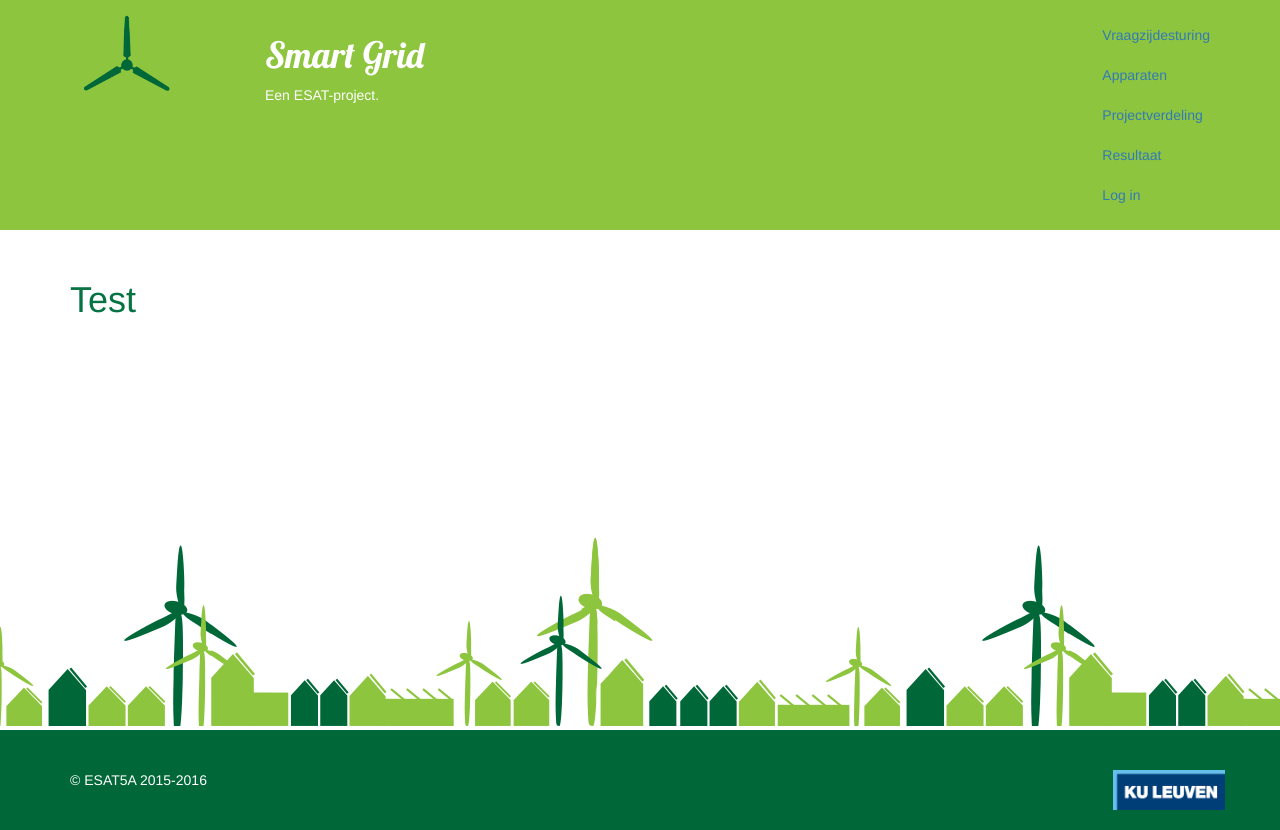
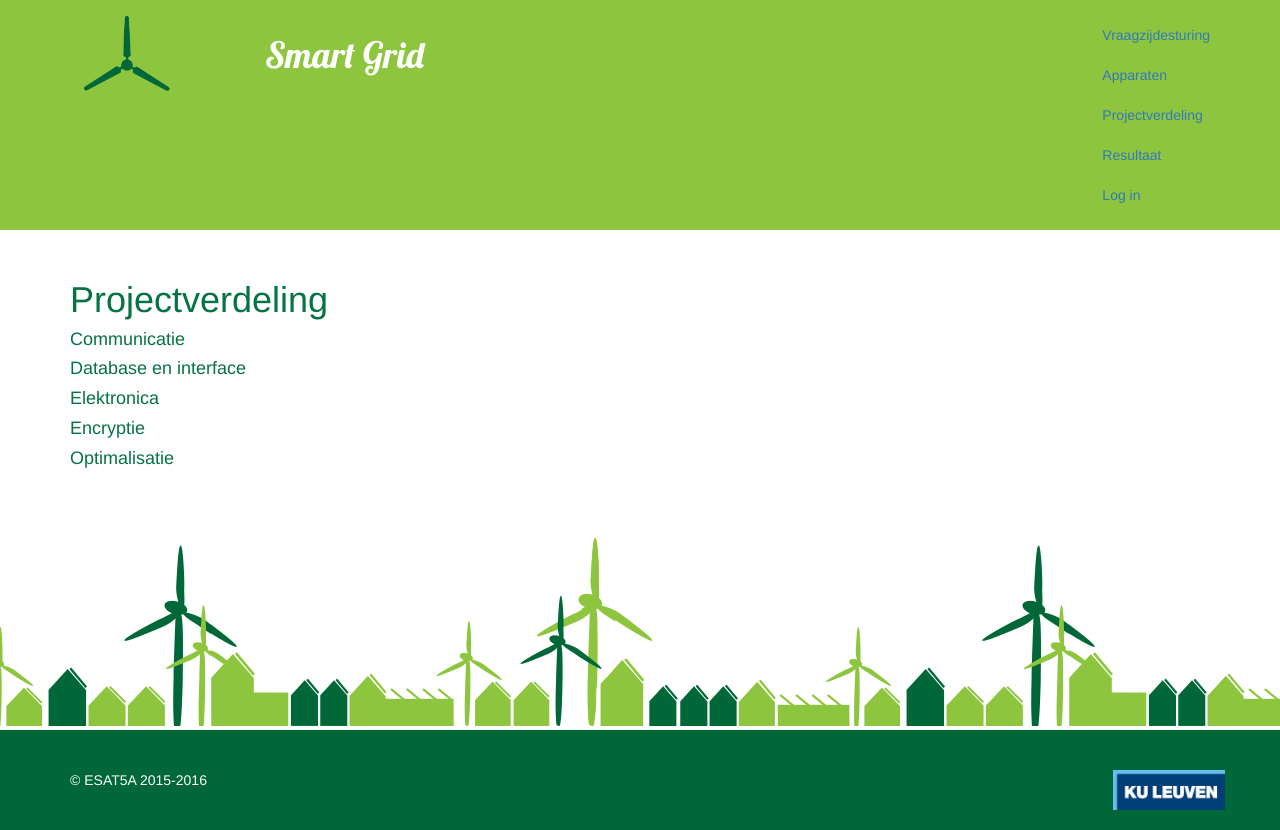
Before and after one commit to Tijs-B/ESAT-EnergyHousing, a Django app: page /projectverdeling/ in a window 1280 px wide. Run offline with Django 3.2, Linux system fonts and the light colour scheme; parts of the project's set-up code (start-up, migrations or seed data) failed here and were passed over; some libraries are stand-ins or nearby versions.

Commit message:
Voorbereiding projectverdeling + bases

```diff
--- a/smartgrid/templates/smartgrid/base_home.html
+++ b/smartgrid/templates/smartgrid/base_home.html
@@ -35,7 +35,6 @@
                 </div>
                 <div class="col-md-3">
                     <h1>Smart Grid</h1>
-                    <p>Een ESAT-project.</p>
                 </div>
                 <div class="pull-right">
                     <ul class="nav">
--- a/smartgrid/templates/smartgrid/base_login.html
+++ b/smartgrid/templates/smartgrid/base_login.html
@@ -35,7 +35,6 @@
                 </div>
                 <div class="col-md-3">
                     <h1>Smart Grid</h1>
-                    <p>Een ESAT-project.</p>
                 </div>
                 <div class="pull-right">
                     <a href="{% url 'smartgrid:logout' %}" class="btn btn-default">Log uit</a>
--- a/smartgrid/templates/smartgrid/projectverdeling.html
+++ b/smartgrid/templates/smartgrid/projectverdeling.html
@@ -1,4 +1,15 @@
 {% extends "smartgrid/base_home.html" %}
 {% block content %}
-<h1>Test</h1>
+<h1>Projectverdeling</h1>
+<h4>Communicatie</h4>
+<p></p>
+<h4>Database en interface</h4>
+<p></p>
+<h4>Elektronica</h4>
+<p></p>
+<h4>Encryptie</h4>
+<p></p>
+<h4>Optimalisatie</h4>
+<p></p>
+
 {% endblock content %}
--- a/smartgrid/views.py
+++ b/smartgrid/views.py
@@ -50,6 +50,7 @@ def auth_view(request):
     username = request.POST.get('username', '')
     password = request.POST.get('password', '')
     user = auth.authenticate(username=username, password=password)
+    print user
 
     if user is not None:
         auth.login(request, user)
```
Also changed, not shown: db.sqlite3.
